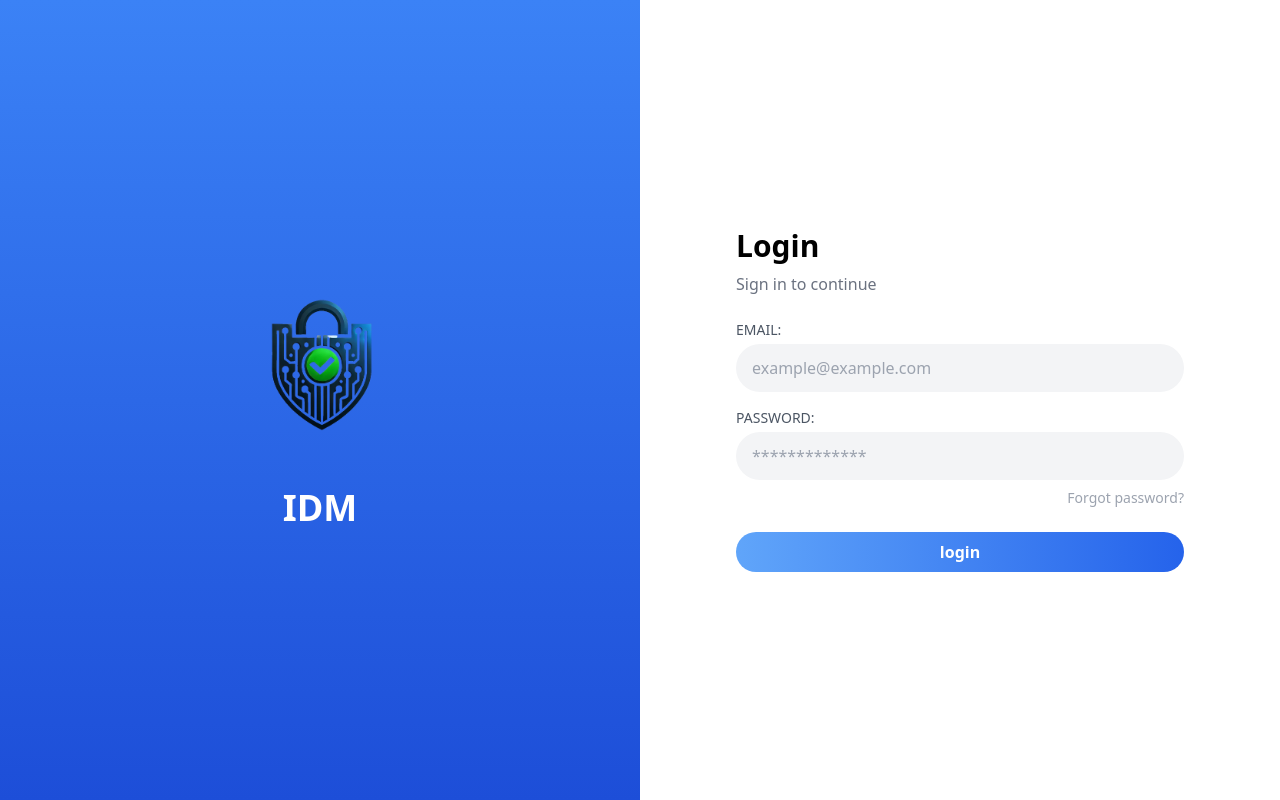
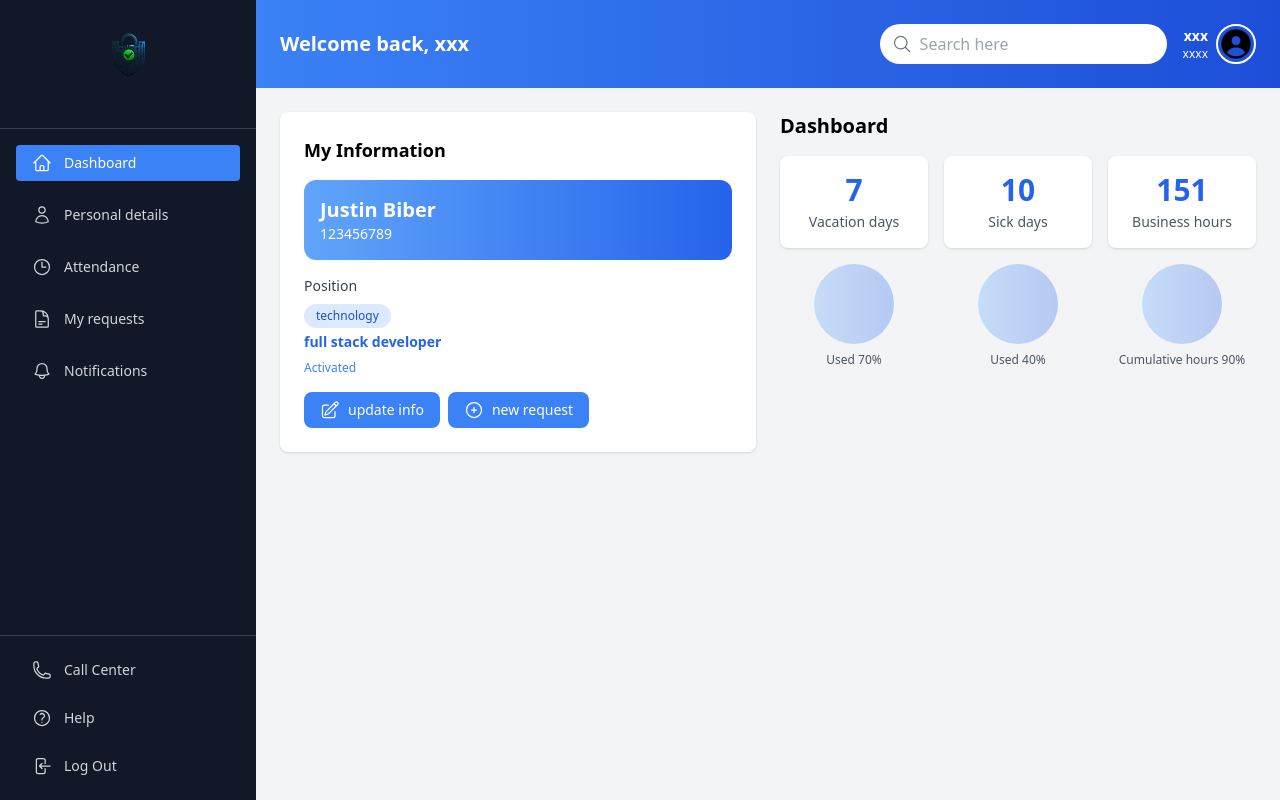
Before and after one commit to yael201062/IDM, a React (Vite) app in the folder client/: page / in a window 1280 px wide. Built offline with nearby package versions, Linux system fonts and the light colour scheme.

Commit message:
worker dashboard

```diff
--- a/client/package.json
+++ b/client/package.json
@@ -10,6 +10,7 @@
     "preview": "vite preview"
   },
   "dependencies": {
+    "@heroicons/react": "^2.2.0",
     "react": "^19.0.0",
     "react-dom": "^19.0.0",
     "react-router-dom": "^7.4.1"
--- a/client/src/App.tsx
+++ b/client/src/App.tsx
@@ -36,9 +36,13 @@
 
 import React from 'react';
 import Login from './pages/Login';
+import WorkerDashboard from './pages/WorkerDashboard';
 
 function App() {
+  return <WorkerDashboard />;
+
   return <Login />;
+
 }
 
 export default App;
--- /dev/null
+++ b/client/src/pages/WorkerDashboard.tsx
@@ -0,0 +1,165 @@
+import React from 'react';
+import {
+  HomeIcon,
+  UserIcon,
+  ClockIcon,
+  DocumentTextIcon,
+  BellIcon,
+  PhoneIcon,
+  QuestionMarkCircleIcon,
+  ArrowLeftOnRectangleIcon,
+  PencilSquareIcon,
+  PlusCircleIcon,
+  MagnifyingGlassIcon,
+} from '@heroicons/react/24/outline';
+
+const WorkerDashboard: React.FC = () => {
+  return (
+    <div className="flex min-h-screen font-sans">
+      {/* Sidebar */}
+      <aside className="w-64 bg-gray-900 text-white flex flex-col justify-between">
+        <div>
+          <div className="p-6 border-b border-gray-700">
+            <img src="/idm-logo.png" alt="IDM" className="w-16 mx-auto mb-4" />
+          </div>
+          <nav className="p-4 space-y-4 text-sm">
+            <SidebarItem label="Dashboard" icon={HomeIcon} active />
+            <SidebarItem label="Personal details" icon={UserIcon} />
+            <SidebarItem label="Attendance" icon={ClockIcon} />
+            <SidebarItem label="My requests" icon={DocumentTextIcon} />
+            <SidebarItem label="Notifications" icon={BellIcon} />
+          </nav>
+        </div>
+        <div className="p-4 space-y-3 text-sm border-t border-gray-700">
+          <SidebarItem label="Call Center" icon={PhoneIcon} />
+          <SidebarItem label="Help" icon={QuestionMarkCircleIcon} />
+          <SidebarItem label="Log Out" icon={ArrowLeftOnRectangleIcon} />
+        </div>
+      </aside>
+
+      {/* Main Content */}
+      <main className="flex-1 bg-gray-100">
+        {/* Header */}
+        <header className="bg-gradient-to-r from-blue-500 to-blue-700 text-white flex justify-between items-center p-6">
+          <h1 className="text-xl font-semibold">Welcome back, xxx</h1>
+          <div className="flex items-center gap-4">
+            <div className="relative">
+              <input
+                type="text"
+                placeholder="Search here"
+                className="rounded-full px-4 py-2 text-black pl-10"
+              />
+              <MagnifyingGlassIcon className="h-5 w-5 text-gray-500 absolute left-3 top-2.5" />
+            </div>
+            <div className="flex items-center gap-2">
+              <div className="text-right">
+                <p className="text-sm font-semibold">xxx</p>
+                <p className="text-xs">xxxx</p>
+              </div>
+              <img
+                src="/avatar.png"
+                alt="User"
+                className="w-10 h-10 rounded-full border-2 border-white"
+              />
+            </div>
+          </div>
+        </header>
+
+        {/* Content */}
+        <div className="p-6 grid grid-cols-2 gap-6">
+          {/* My Information */}
+          <div className="bg-white shadow rounded-lg p-6">
+            <h2 className="text-lg font-semibold mb-4">My Information</h2>
+            <div className="bg-gradient-to-r from-blue-400 to-blue-600 text-white text-xl rounded-xl p-4 mb-4">
+              <p className="font-bold">Justin Biber</p>
+              <p className="text-sm">123456789</p>
+            </div>
+            <div className="text-sm mb-4">
+              <p className="text-gray-700">Position</p>
+              <div className="flex flex-col gap-1 mt-2">
+                <span className="bg-blue-100 text-blue-700 px-3 py-1 rounded-full text-xs w-fit">
+                  technology
+                </span>
+                <span className="font-bold text-blue-600 text-sm">
+                  full stack developer
+                </span>
+              </div>
+              <p className="text-blue-500 mt-2 text-xs">Activated</p>
+            </div>
+            <div className="flex gap-2">
+              <button className="bg-blue-500 text-white rounded-lg px-4 py-2 text-sm flex items-center gap-2">
+                <PencilSquareIcon className="h-5 w-5" />
+                update info
+              </button>
+              <button className="bg-blue-500 text-white rounded-lg px-4 py-2 text-sm flex items-center gap-2">
+                <PlusCircleIcon className="h-5 w-5" />
+                new request
+              </button>
+            </div>
+          </div>
+
+          {/* Dashboard */}
+          <div className="flex flex-col gap-4">
+            <h2 className="text-xl font-semibold">Dashboard</h2>
+
+            <div className="grid grid-cols-3 gap-4">
+              <StatBox title="7" subtitle="Vacation days" />
+              <StatBox title="10" subtitle="Sick days" />
+              <StatBox title="151" subtitle="Business hours" />
+            </div>
+
+            <div className="grid grid-cols-3 gap-4">
+              <PiePlaceholder label="Used 70%" />
+              <PiePlaceholder label="Used 40%" />
+              <PiePlaceholder label="Cumulative hours 90%" />
+            </div>
+          </div>
+        </div>
+      </main>
+    </div>
+  );
+};
+
+export default WorkerDashboard;
+
+// Sidebar Item
+const SidebarItem = ({
+  label,
+  icon: Icon,
+  active = false,
+}: {
+  label: string;
+  icon: React.ElementType;
+  active?: boolean;
+}) => (
+  <div
+    className={`flex items-center gap-3 px-4 py-2 rounded cursor-pointer ${
+      active ? 'bg-blue-500 text-white' : 'hover:bg-gray-800 text-gray-300'
+    }`}
+  >
+    <Icon className="h-5 w-5" />
+    <span>{label}</span>
+  </div>
+);
+
+// Stat Box
+const StatBox = ({
+  title,
+  subtitle,
+}: {
+  title: string;
+  subtitle: string;
+}) => (
+  <div className="bg-white rounded-lg shadow p-4 text-center">
+    <div className="text-3xl font-bold text-blue-600 mb-1">{title}</div>
+    <div className="text-sm text-gray-600">{subtitle}</div>
+  </div>
+);
+
+// Placeholder for Pie Chart
+const PiePlaceholder = ({ label }: { label: string }) => (
+  <div className="flex flex-col items-center justify-center">
+    <div className="w-20 h-20 rounded-full bg-gradient-to-r from-blue-400 to-blue-600 opacity-30" />
+    <p className="text-xs mt-2 text-gray-600">{label}</p>
+  </div>
+);
```
Also changed, not shown: client/public/avatar.png (added), 1 other file (tests, documents, lock files or other folders).
